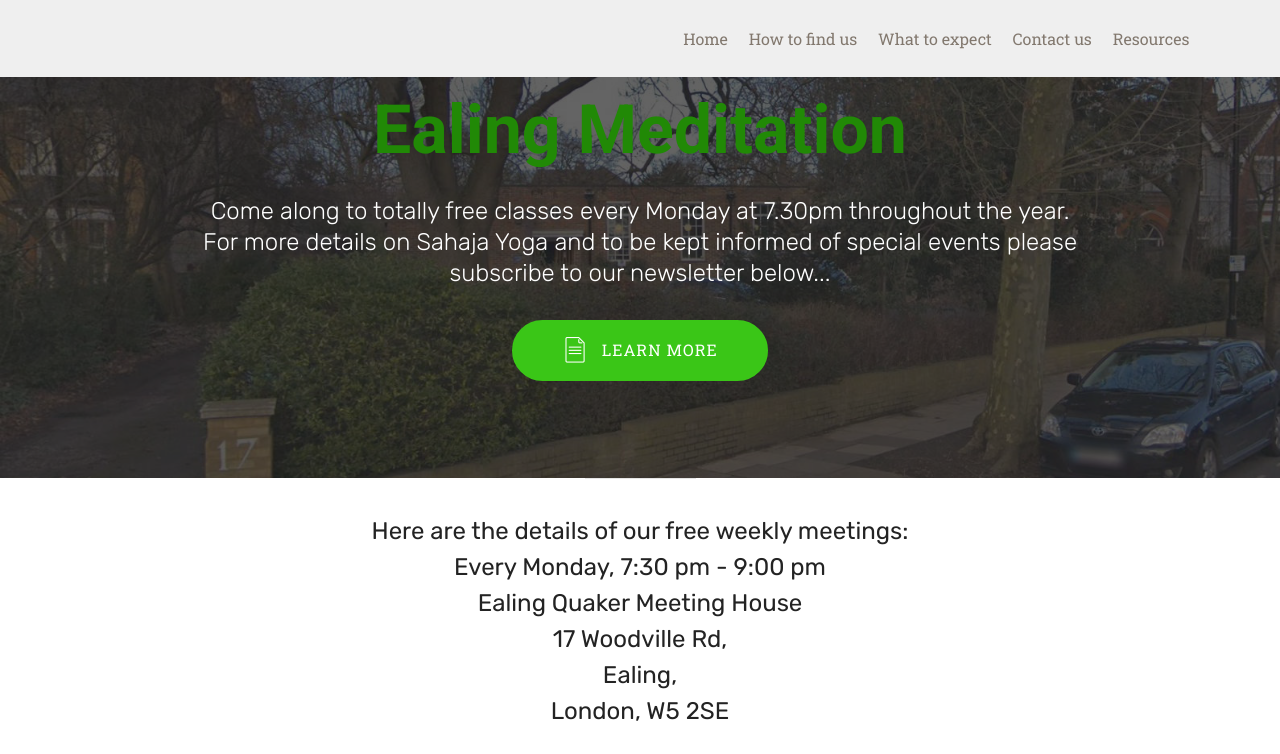
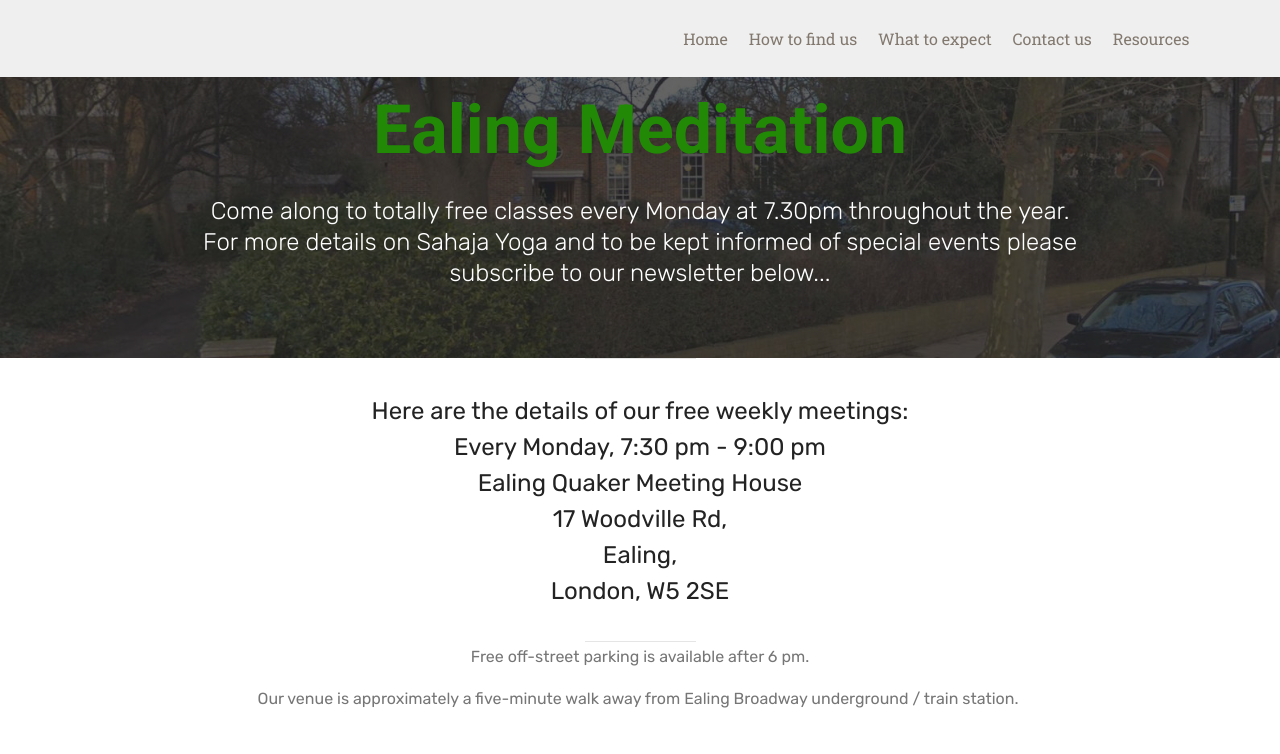
Before and after one commit to nigelmob/NewEaling, a plain HTML site: page findus.html in a window 1280 px wide. Shown: the top 754 px of the page. Drawn offline with Linux system fonts and the light colour scheme; grey boxes are pictures that could not be loaded; files whose address does not match are found by name.

Commit message:
create github pages

```diff
--- a/assets/mobirise/css/mbr-additional.css
+++ b/assets/mobirise/css/mbr-additional.css
@@ -1991,7 +1991,7 @@
 }
 .cid-rzrDoi67gj {
   padding-top: 90px;
-  padding-bottom: 90px;
+  padding-bottom: 45px;
   background-image: url("../../../assets/images/friendsmeetinghouseealing-1-1590x596.jpg");
 }
 .cid-rzrDoi67gj H1 {
--- a/findus.html
+++ b/findus.html
@@ -77,8 +77,7 @@
                 <h3 class="mbr-section-subtitle align-center mbr-light pb-3 mbr-fonts-style display-5">Come along to totally free classes every Monday at 7.30pm throughout the year.
 <div>For more details on Sahaja Yoga and to be kept informed of special events please subscribe to our newsletter below...</div></h3>
 
-                <div class="mbr-section-btn align-center"><a class="btn btn-md btn-warning display-4" href="#">
-                        <span class="mbr-iconfont mbri-file"></span>LEARN MORE</a></div>
+
             </div>
         </div>
     </div>
```
Also changed, not shown: 1 other file.
